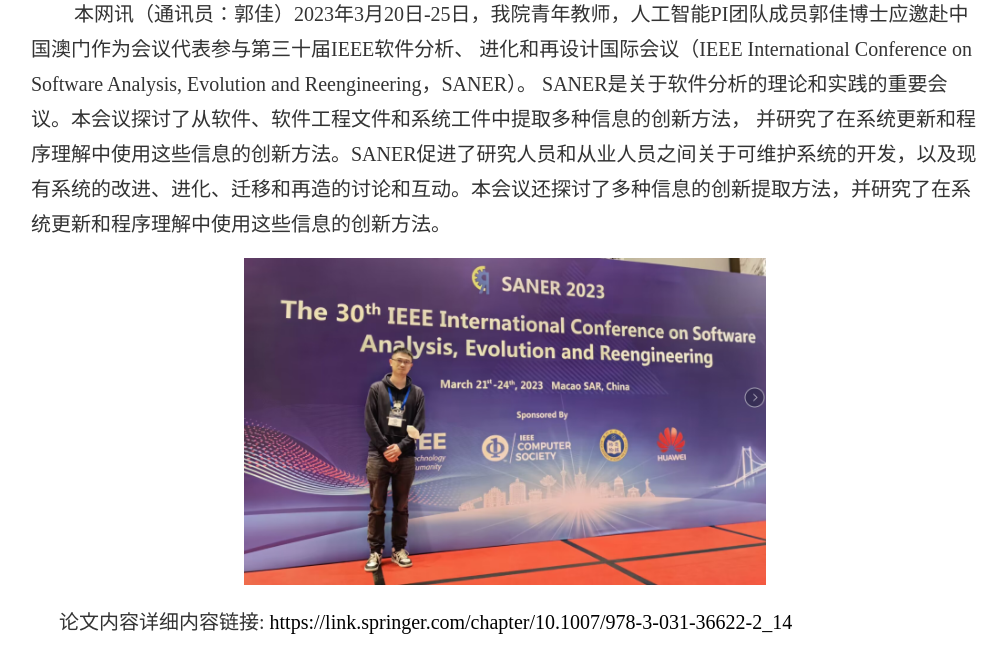
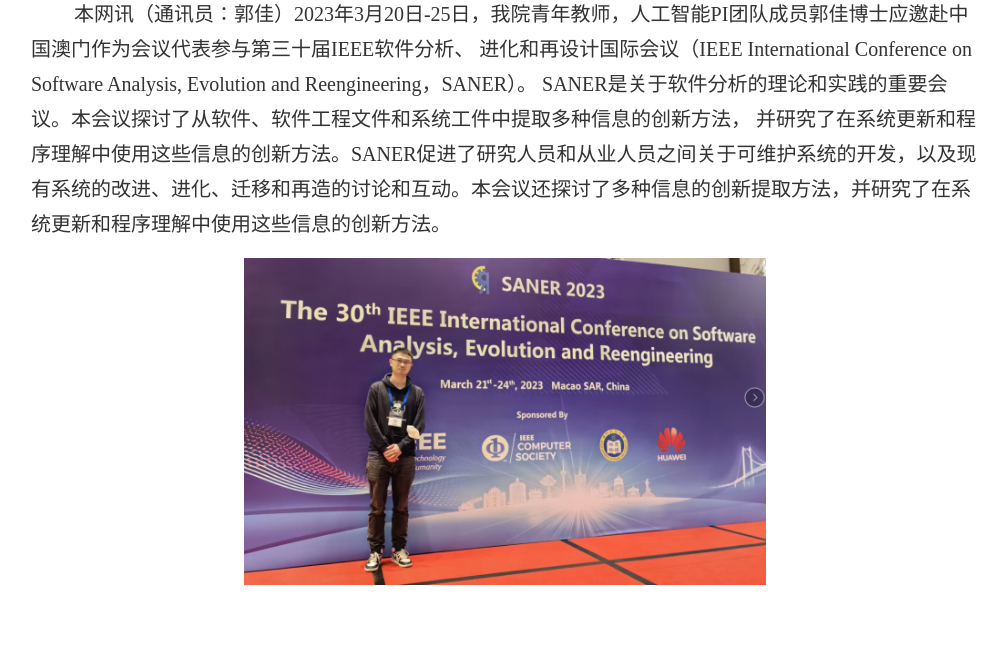
Before and after one commit to guo-ai-lab/news, a plain HTML site: page 4.html in a window 1280 px wide. Shown: the part 92-745 px from the top of the page, without its empty margins (135-1142 px from the left). Drawn offline with Linux system fonts and the light colour scheme.

Commit message:
Update 4.html

```diff
--- a/4.html
+++ b/4.html
@@ -49,15 +49,6 @@
                 proposed algorithm, 29 benchmark functions of CEC2017 are chosen to compare with four well-known
                 BBPSO-based algorithms. The experimental results indicate that ARBBPSO is superior to several other
                 algorithms for improving BBPSO from a comprehensive consideration.</span> -->
-            <p
-                style="text-indent:0.74cm;widows:2;orphans:2;text-align:left;line-height:1.75em;margin-top:10px;margin-bottom:0px;">
-                <span style="font-family:宋体;color:#333333;font-size:20px;line-height:1.75em;">论文内容详细内容链接</span><span
-                    style="font-family:宋体, serif;font-size:16px;line-height:1.75em;"><span lang="en-US"
-                        style="line-height:1.75em;"><span
-                            style="color:#333333;font-size:20px;line-height:1.75em;">:</span><span
-                            style="font-size:20px;line-height:1.75em;">&nbsp;https://link.springer.com/chapter/10.1007/978-3-031-36622-2_14
-                        </span></span></span>
-            </p>
             <p><br /></p>
         </div>
     </div>
```
